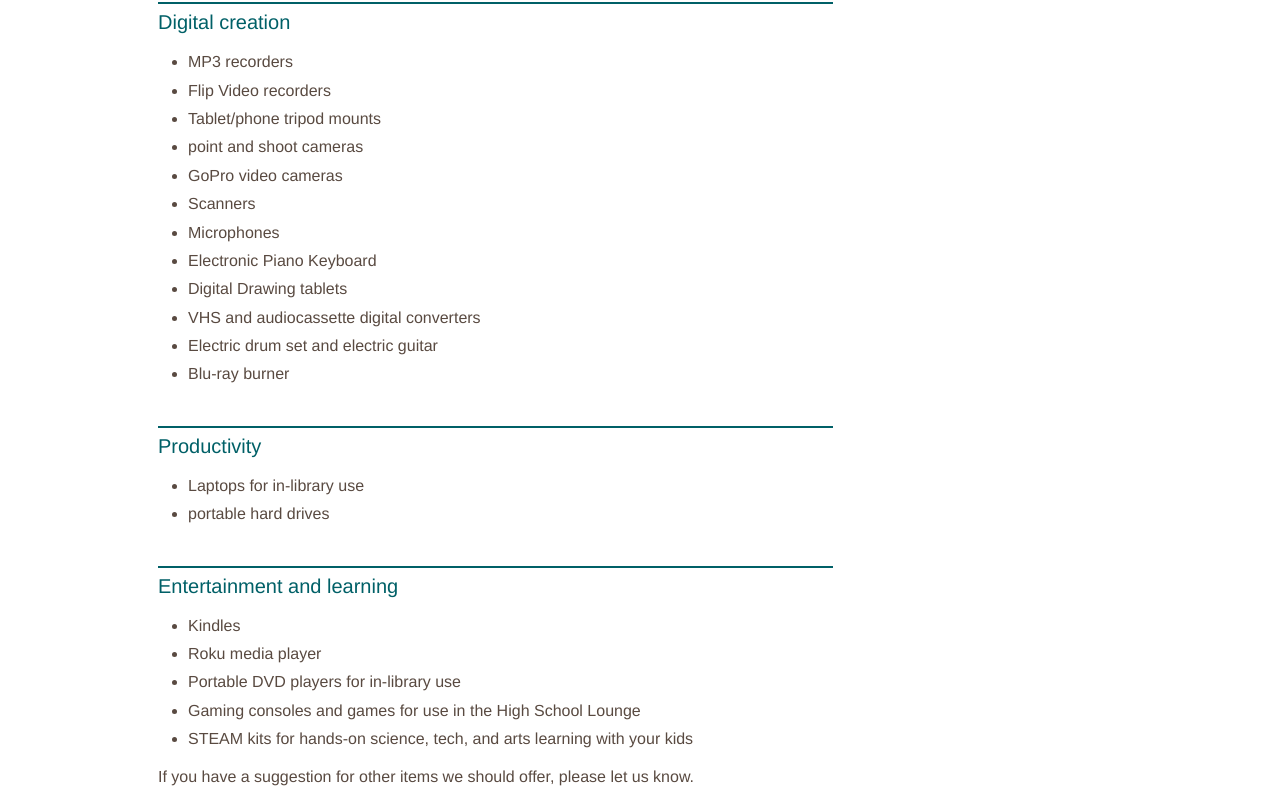
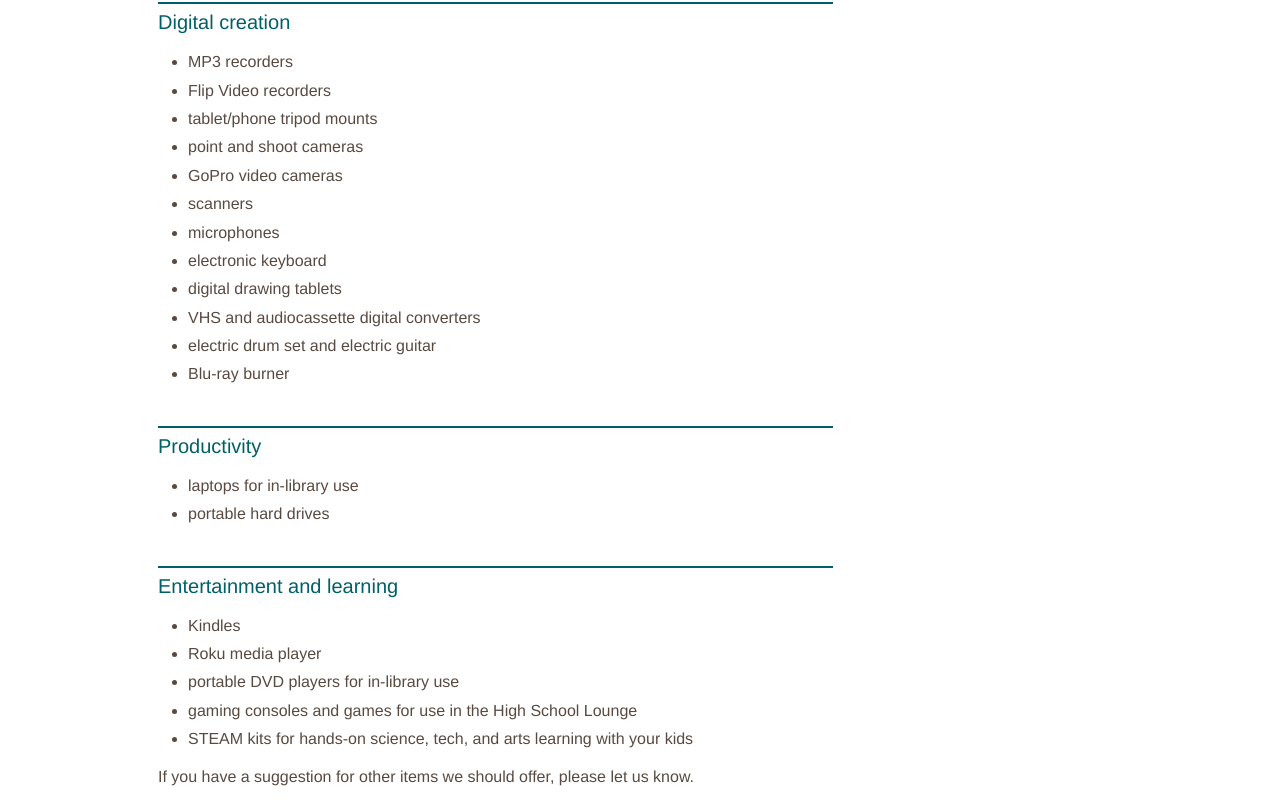
Before and after one commit to skokielibrary/spl-content, a Jekyll site: the page built from _content/mick/services--devices-technology.markdown, in a window 1280 px wide. Shown: the part 269-1078 px from the top of the page. Built offline with Jekyll 4.4.1, drawn with Linux system fonts in a browser that asks for light colours.

Commit message:
Updated services--devices-technology.markdown

```diff
--- a/_content/mick/services--devices-technology.markdown
+++ b/_content/mick/services--devices-technology.markdown
@@ -10,28 +10,28 @@ Want to get creative, do some work, or just relax? Check out one of the many dev
 
 - MP3 recorders
 - Flip Video recorders
-- Tablet/phone tripod mounts
+- tablet/phone tripod mounts
 - point and shoot cameras
 - GoPro video cameras
-- Scanners
-- Microphones
-- Electronic Piano Keyboard
-- Digital Drawing tablets
+- scanners
+- microphones
+- electronic keyboard
+- digital drawing tablets
 - VHS and audiocassette digital converters
-- Electric drum set and electric guitar
+- electric drum set and electric guitar
 - Blu-ray burner
 
 ##Productivity
 
-- Laptops for in-library use
+- laptops for in-library use
 - portable hard drives
 
 ##Entertainment and learning
 
 - Kindles
 - Roku media player
-- Portable DVD players for in-library use
-- Gaming consoles and games for use in the High School Lounge
+- portable DVD players for in-library use
+- gaming consoles and games for use in the High School Lounge
 - STEAM kits for hands-on science, tech, and arts learning with your kids
 
 If you have a suggestion for other items we should offer, please let us know. <insert email address or form>
```
